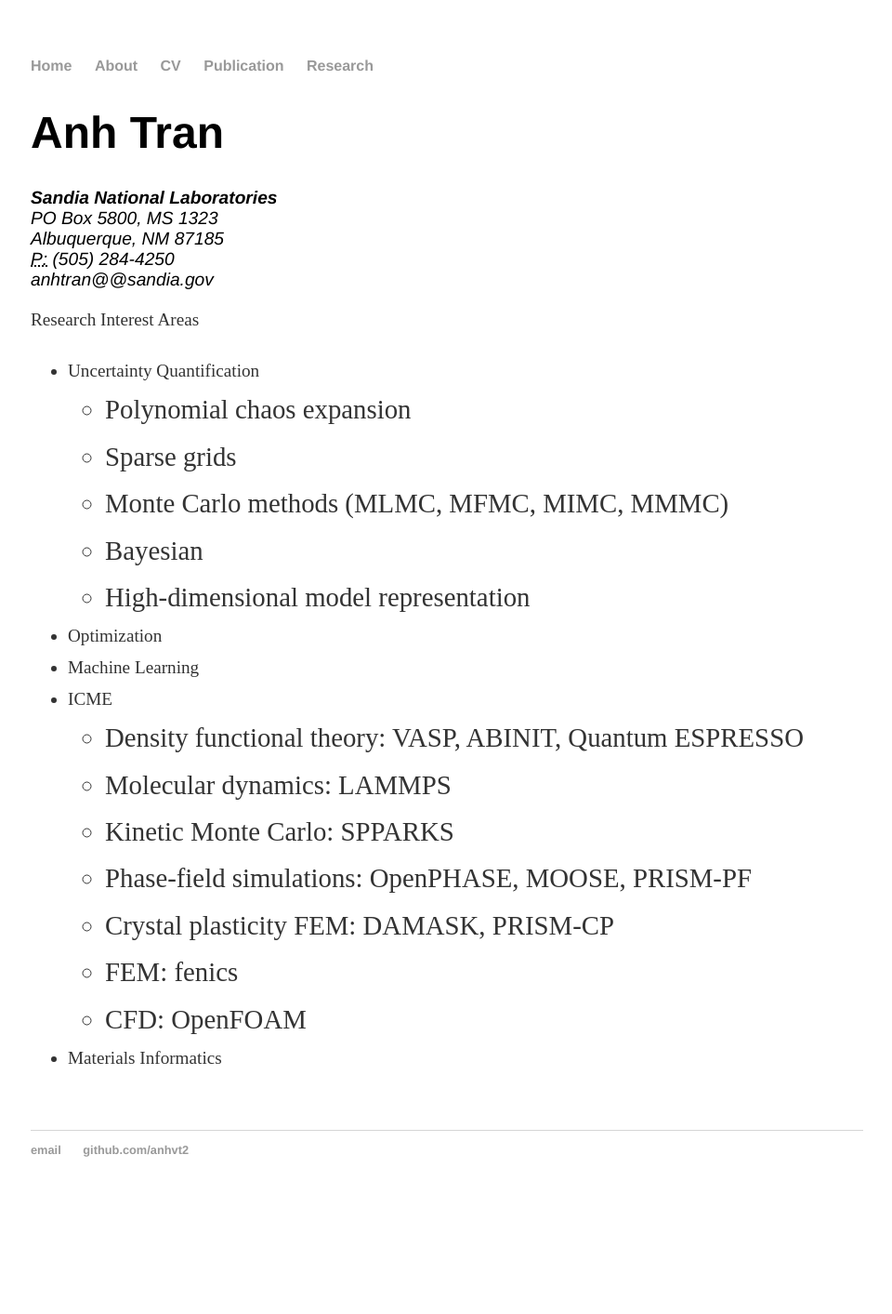
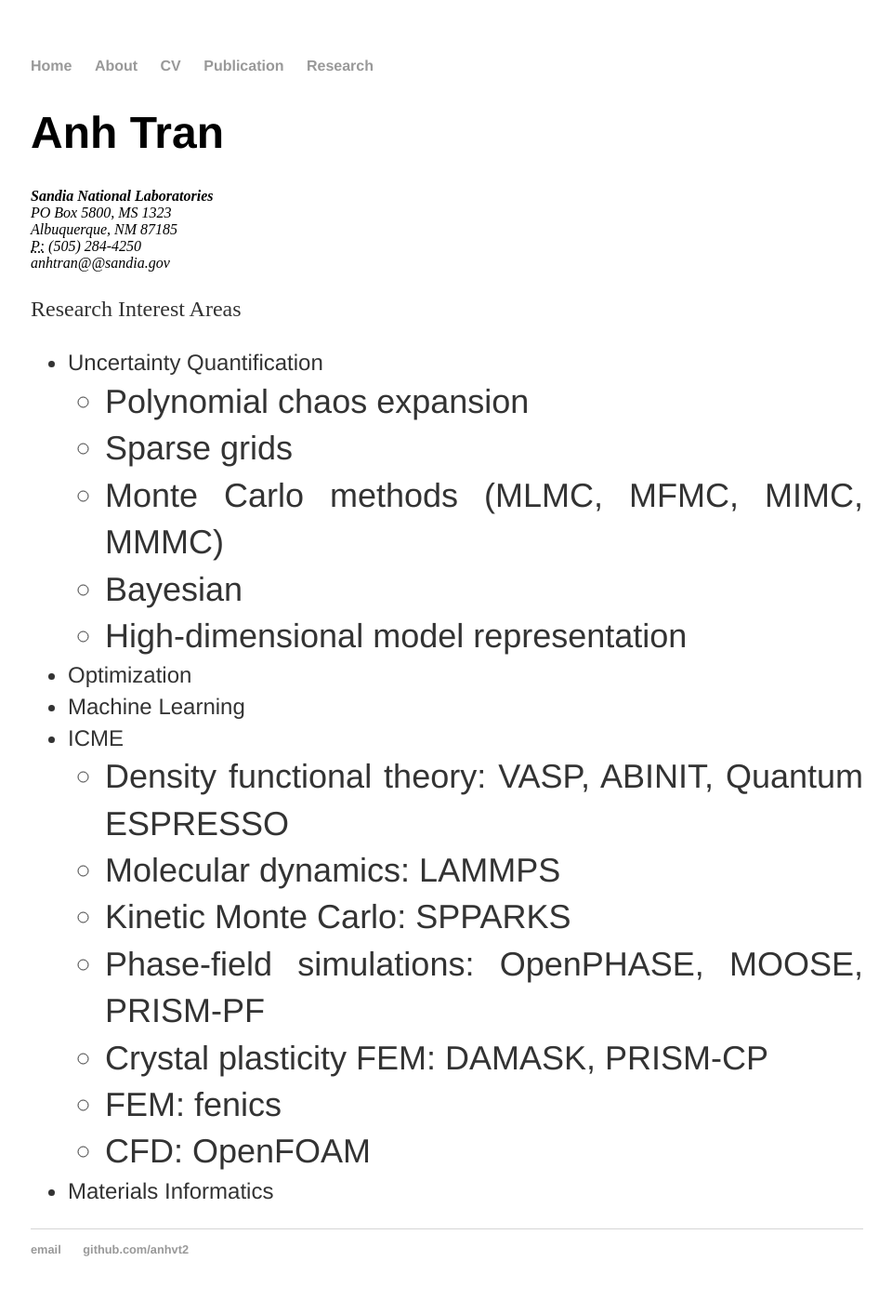
Before and after one commit to anhvt2/anhvt2.github.io, a Jekyll site: the page built from research/index.html, in a window 1280 px wide. Shown: the whole page at 93% size, without its empty margins (159-1119 px from the left). Built offline with Jekyll 4.4.1, drawn with Linux system fonts in a browser that asks for light colours; before the commit the page ends 1306 px from its top, so only the background shows below that.

Commit message:
update fontsize in main.css

```diff
--- a/css/main.css
+++ b/css/main.css
@@ -30,12 +30,12 @@
 .cv .download { float: right; font-size: .8em; text-transform: uppercase; }
 
 /* Research */
-.research { margin: 0px 0px 60px; }
+/*.research { margin: 0px 0px 60px; }
 .research h1 { font-size: 3em; }
 .research h2 { font-size: 2em; }
 .research address, .research .download { font-family: 'Helvetica', 'Arial', 'Sans-Serif'; }
 .research address, .research p { font-size: 1.2em; }
-.research .download { float: right; font-size: .8em; text-transform: uppercase; }
+.research .download { float: right; font-size: .8em; text-transform: uppercase; }*/
 
 
-.ResearchAreas li{ font-size:0.8em;}
+.ResearchAreas li{ font-size: 1em; font-family: 'Helvetica', 'Arial', 'Sans-Serif'
```
